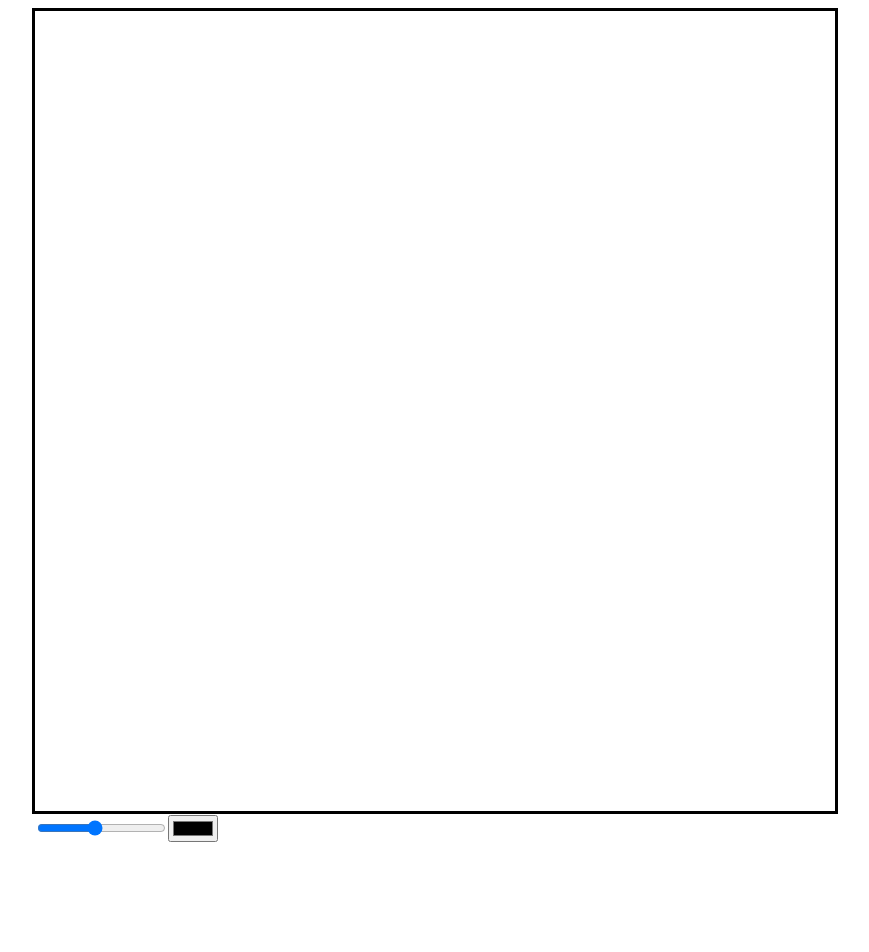
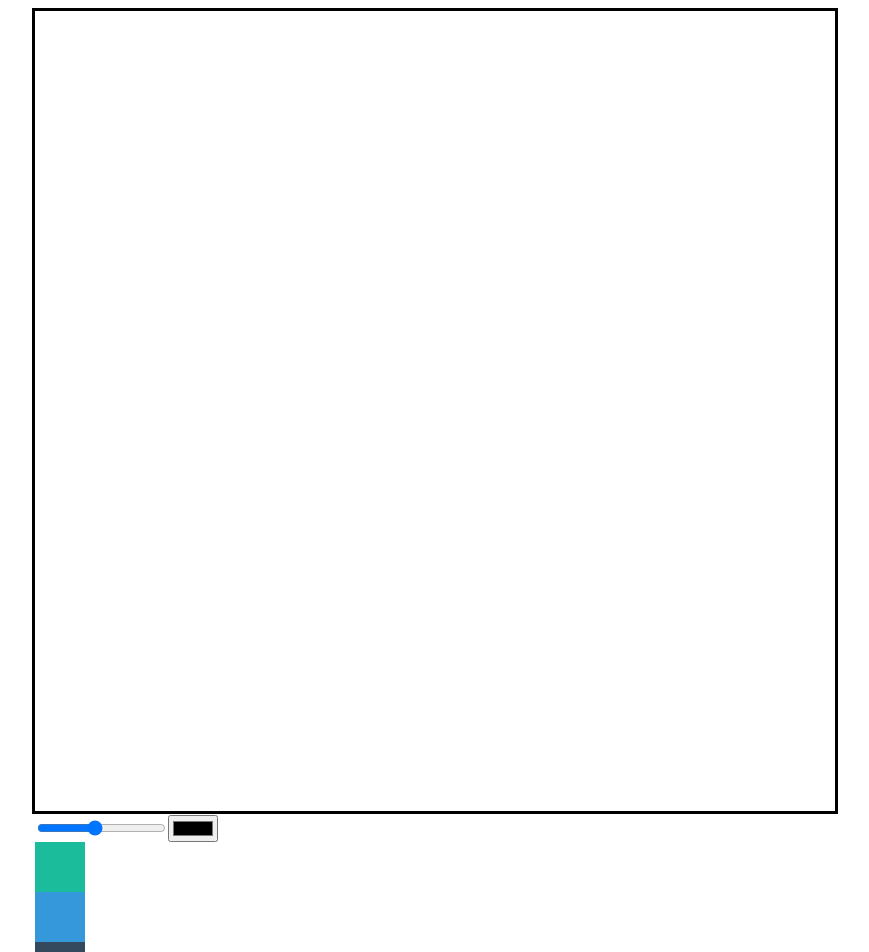
Before and after one commit to plusbeauxjours/canvas-poc, a React (Create React App) app: page / in a window 1280 px wide. Shown: the top 952 px of the page, without its empty margins (205-1074 px from the left). Before the commit the page ends 842 px from the top, so only its background shows below. Built offline with nearby package versions, Linux system fonts and the light colour scheme.

Commit message:
line color

```diff
--- a/src/Canvas.tsx
+++ b/src/Canvas.tsx
@@ -1,17 +1,24 @@
 import React, {useRef, useEffect, useState} from 'react';
+import styled from 'styled-components';
+import {colors} from './constants';
 
 export const Canvas = ({...props}) => {
   const canvasRef = useRef(null);
-  const [lineWidth, setLineWidth] = useState<string>('5')
-  const [lineColor, setLineColor] = useState<string>('#000')
+  const [lineWidth, setLineWidth] = useState<string>('5');
+  const [lineColor, setLineColor] = useState<string>('#000');
 
   useEffect(() => {
     const canvas = canvasRef.current;
     const ctx = canvas.getContext('2d');
     ctx.lineWidth = lineWidth;
+  }, [lineWidth]);
+
+  useEffect(() => {
+    const canvas = canvasRef.current;
+    const ctx = canvas.getContext('2d');
     ctx.strokeStyle = lineColor;
     ctx.fillStyle = lineColor;
-  }, [lineWidth, lineColor])
+  }, [lineColor]);
 
   useEffect(() => {
     const canvas = canvasRef.current;
@@ -19,8 +26,6 @@ export const Canvas = ({...props}) => {
     canvas.width = 800;
     canvas.height = 800;
 
-    ctx.strokeStyle = lineColor;
-    ctx.fillStyle = lineColor;
     ctx.lineWidth = lineWidth;
     let isPainting = false;
 
@@ -44,25 +49,45 @@ export const Canvas = ({...props}) => {
       ctx.lineWidth = event.target.value;
     }
 
-    canvas.addEventListener("mousemove", onMove);
-    canvas.addEventListener("mousedown", startPainting);
-    canvas.addEventListener("mouseup", cancelPainting);
-    canvas.addEventListener("mouseleave", cancelPainting);
+    canvas.addEventListener('mousemove', onMove);
+    canvas.addEventListener('mousedown', startPainting);
+    canvas.addEventListener('mouseup', cancelPainting);
+    canvas.addEventListener('mouseleave', cancelPainting);
   }, []);
 
   const onChangeLineWidth = (event) => {
-    setLineWidth(event.target.value)
-  }
+    setLineWidth(event.target.value);
+  };
 
-  const onChangeLineColor = (event) => {
-    setLineColor(event.target.value)
-  }
+  const onClickLineColor = (color) => {
+    setLineColor(color);
+  };
 
   return (
     <>
       <canvas ref={canvasRef} {...props} />
-      <input type="range" min="1" max="10" step='0.1' value={lineWidth} onChange={onChangeLineWidth}/>
-      <input type="color" value={lineColor} onChange={onChangeLineColor}/>
+      <input
+        type="range"
+        min="1"
+        max="10"
+        step="0.1"
+        value={lineWidth}
+        onChange={onChangeLineWidth}
+      />
+      <input type="color" value={lineColor} />
+      {colors.map((color, index) => (
+        <ColorBox
+          key={index}
+          style={{backgroundColor: color}}
+          onClick={() => onClickLineColor(color)}
+        />
+      ))}
     </>
-  )
+  );
 };
+
+const ColorBox = styled.div`
+  width: 50px;
+  height: 50px;
+  cursor: pointer;
+`;
--- /dev/null
+++ b/src/constants.ts
@@ -0,0 +1,14 @@
+export const colors = [
+  '#1abc9c',
+  '#3498db',
+  '#34495e',
+  '#27ae60',
+  '#8e44ad',
+  '#f1c40f',
+  '#e74c3c',
+  '#95a5a6',
+  '#d35400',
+  '#bdc3c7',
+  '#2ecc71',
+  '#e67e22',
+];
```
